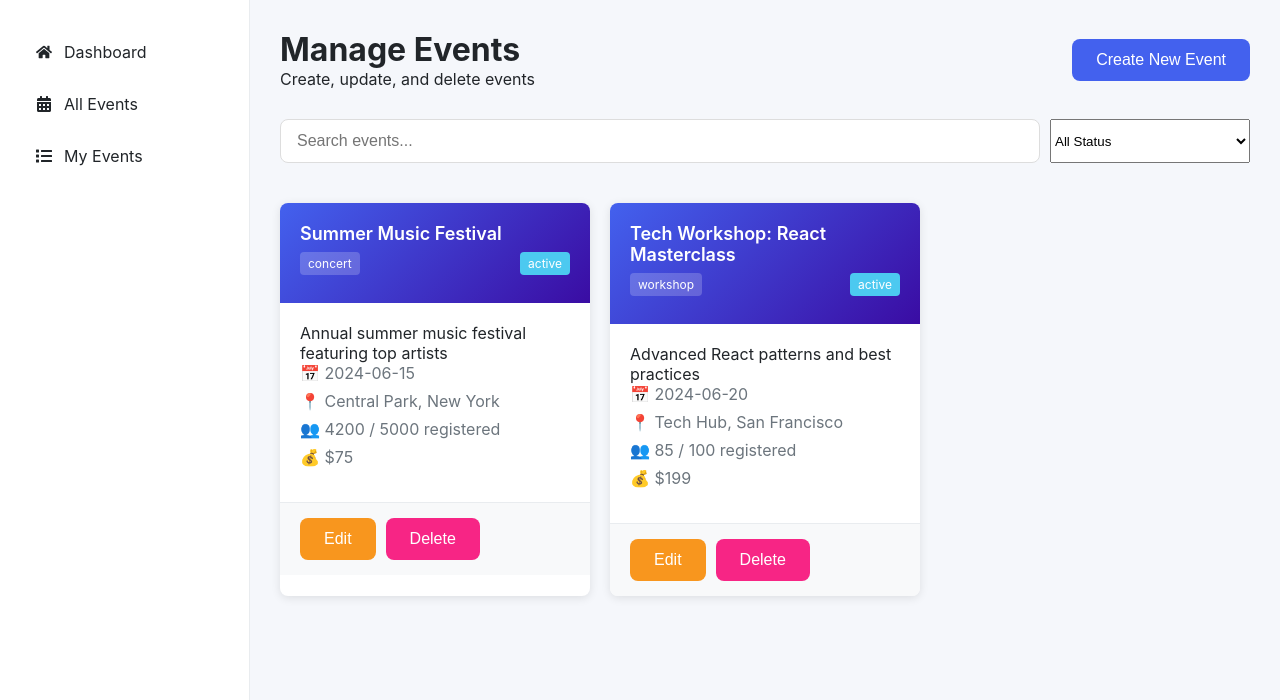
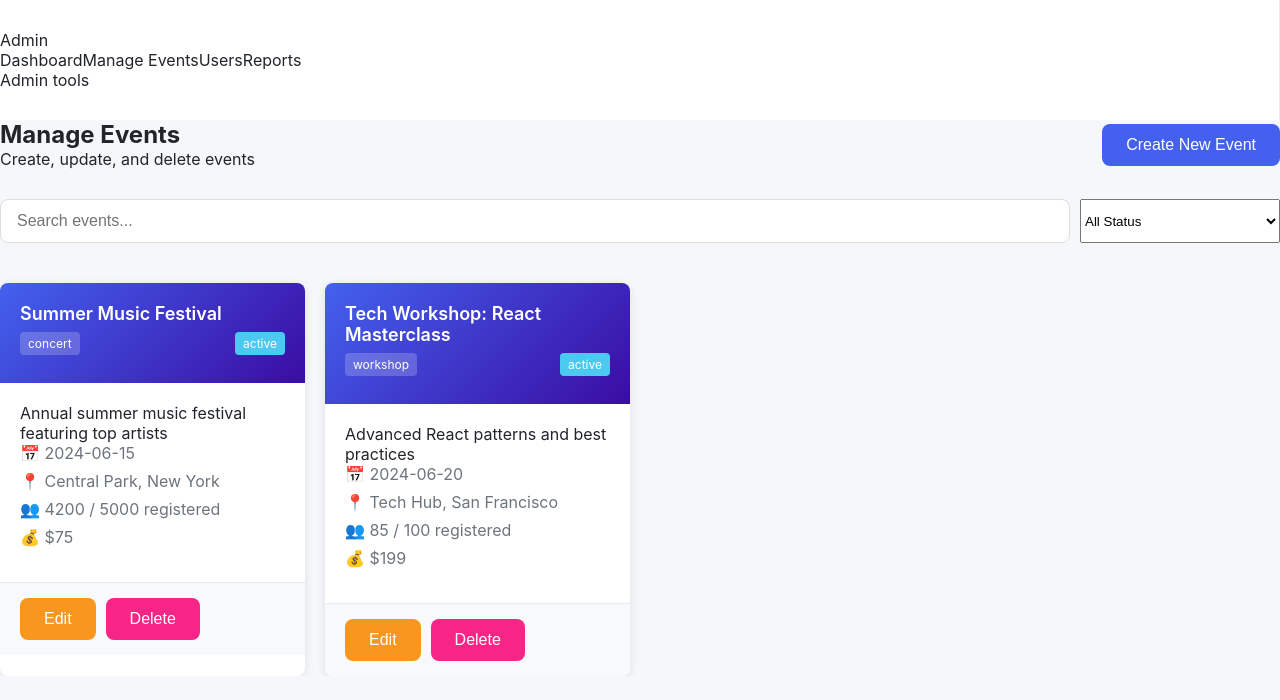
Before and after one commit to Hadi20Diab/event-management-platform-frontend, a Next.js app: page /admin-dashboard in a window 1280 px wide. Shown: the top 700 px of the page. Built offline with nearby package versions, Linux system fonts and the light colour scheme.

Commit message:
feat: add AdminDashboardLayout and AdminSidebar components for improved admin navigation

```diff
--- /dev/null
+++ b/src/app/admin-dashboard/layout.tsx
@@ -0,0 +1,16 @@
+"use client";
+import React from 'react';
+import Navbar from '../../components/Layout/Navbar';
+import AdminSidebar from '../../components/Layout/AdminSidebar';
+
+export default function AdminDashboardLayout({ children }: { children: React.ReactNode }) {
+  return (
+    <div className="admin-dashboard-container">
+      <Navbar />
+      <div className="admin-dashboard">
+        <AdminSidebar />
+        <main className="admin-main-content">{children}</main>
+      </div>
+    </div>
+  );
+}
--- a/src/app/admin-dashboard/page.tsx
+++ b/src/app/admin-dashboard/page.tsx
@@ -71,11 +71,7 @@ export default function AdminDashboardPage() {
     };
 
     return (
-    <div className="dashboard-container">
-      <Navbar />
-      <div className="dashboard">
-        <Sidebar />
-        <main className="main-content">
+        <section className="admin-dashboard-container">
             <div className="admin-header">
                 <div>
                     <h1>Manage Events</h1>
@@ -133,9 +129,6 @@ export default function AdminDashboardPage() {
                     <p>Create your first event to get started</p>
                 </div>
             )}
-        </main>
-      </div>
-
             {(showForm || editingEvent) && (
                 <div className="event-form-modal">
                     <div className="event-form-content">
@@ -143,6 +136,6 @@ export default function AdminDashboardPage() {
                     </div>
                 </div>
             )}
-    </div>
+        </section>
     );
 }
--- /dev/null
+++ b/src/components/Layout/AdminSidebar.jsx
@@ -0,0 +1,29 @@
+"use client";
+import React from 'react';
+import Link from 'next/link';
+import { usePathname } from 'next/navigation';
+
+export default function AdminSidebar() {
+  const pathname = usePathname();
+
+  const items = [
+    { href: '/admin-dashboard', label: 'Dashboard' },
+    { href: '/admin-dashboard', label: 'Manage Events' },
+    { href: '/admin-dashboard', label: 'Users' },
+    { href: '/admin-dashboard', label: 'Reports' },
+  ];
+
+  return (
+    <aside className="sidebar admin-sidebar">
+      <div className="sidebar-brand">Admin</div>
+      <nav>
+        {items.map((it) => (
+          <Link key={it.href + it.label} href={it.href} className={pathname === it.href ? 'active' : ''}>
+            {it.label}
+          </Link>
+        ))}
+      </nav>
+      <div className="sidebar-footer">Admin tools</div>
+    </aside>
+  );
+}
```
Also changed, not shown: src/app/dashboard/events/page.tsx (+2 -8 lines), src/app/dashboard/layout.tsx (added, +16 -0 lines), src/app/dashboard/my-events/page.tsx (+2 -8 lines). Lines whose indentation alone changed are shown as unchanged.
